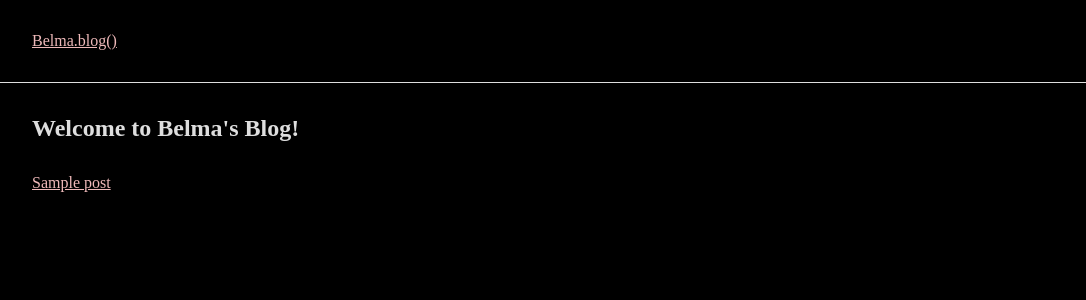
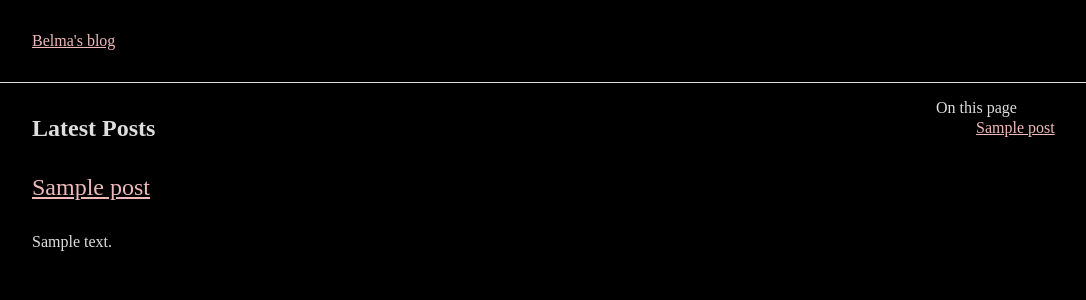
Before and after one commit to ollycodes/website, a Django app: page / in a window 1280 px wide. Shown: the top 300 px of the page, without its empty margins (0-1086 px from the left). Run offline with Django 4.2, Linux system fonts and the light colour scheme; tables that the repository leaves empty hold one stand-in row (values such as "Sample post"); some libraries are stand-ins or nearby versions.

Commit message:
added table of contents sidebar

```diff
--- a/blog/static/blog/style.css
+++ b/blog/static/blog/style.css
@@ -5,25 +5,37 @@
 
 body {
     background: #000;
-	/* last color: #132743; */
     font-family: EB Garamond;
     color: #dedede;
     margin: 0;
     padding: 0;
+    font-size: 16px;
 }
 
 a {
     color: #eeb9b9;
-	/* last color: #132743; */
+}
+
+li {
+    list-style-type: none;
+    margin: 2px 0px;
 }
 
 .topbar {
-    position: sticky;
     background: #000;
     top: 0px;
-    width: 100%;
-    padding: 2rem 0  2rem 2rem;
+    padding: 2rem 0 2rem 2rem;
     border-bottom: 1px ridge #dedede;
+}
+
+.grid-container {
+    display: grid;
+    grid-template-columns: 7fr 3fr;
+}
+
+.toc {
+    position:sticky;
+    top: 6rem;
 }
 
 .title {
@@ -31,15 +43,13 @@ a {
 }
 
 .blogindex {
-    width: 60%;
     margin: 2rem;
-    white-space: prewrap;
+    font-size: 24px;
 }
 
 .markdown {
     margin: 2rem;
     padding: 0;
-    width: 80%;
 }
 
 .markdown pre {
--- a/blog/templates/blog/index.html
+++ b/blog/templates/blog/index.html
@@ -1,4 +1,4 @@
-{% load static %}
+{% load static markdown_extras %}
 
 <!DOCTYPE html>
 <html lang="en">
@@ -6,22 +6,38 @@
 <head>
     <link rel="stylesheet" type="text/css" href="{% static 'blog/style.css' %}">
     <meta charset="utf-8">
-    <meta name="description" content="Welcome to shark palace.">
+    <meta name="description" content="A really cool blog about communism and pancakes.">
     <meta name="viewport" content="width=device-width, initial-scale=1.0">
+
     <title>Belma's blog</title>
 </head>
 
 <body>
     <header class="topbar">
-            <a href="{% url 'blog:index' %}">Belma.blog()</a>
+        <a href="{% url 'blog:index' %}">Belma's blog</a>
     </header>
     <main>
-        <article>
-            <h1 class="title">Welcome to Belma's Blog!</h1>
-            {% for post in posts %}
-            <p><a href="{% url 'blog:entry' post.id %}" class="blogindex">{{ post.title }}</a><p>
-            {% endfor %}
-        <article>
-    </header>
+        <div class="grid-container">
+            <article>
+                <div class="grid-body">
+                    <h1 class="title">Latest Posts</h1>
+                    {% for post in posts %}
+                    <a href="{% url 'blog:entry' post.id %}" class="blogindex" id="{{post.title}}">{{ post.title }}</a>
+                    <div class="markdown">{{ post.body | markdown | safe }}</div>
+                    {% endfor %}
+                </div>
+            </article>
+            <div>
+                <ul class="toc">
+                    <li>On this page</li>
+                    <ul>
+                        {% for post in posts %}
+                        <li><a href="#{{ post.title }}">{{ post.title }}</a></li>
+                        {% endfor %}
+                    </ul>
+                </ul>
+            </div>
+        </div>
+    </main>
 </body>
 </html>
```
Also changed, not shown: blog/templates/blog/entry.html (+5 -5 lines).
